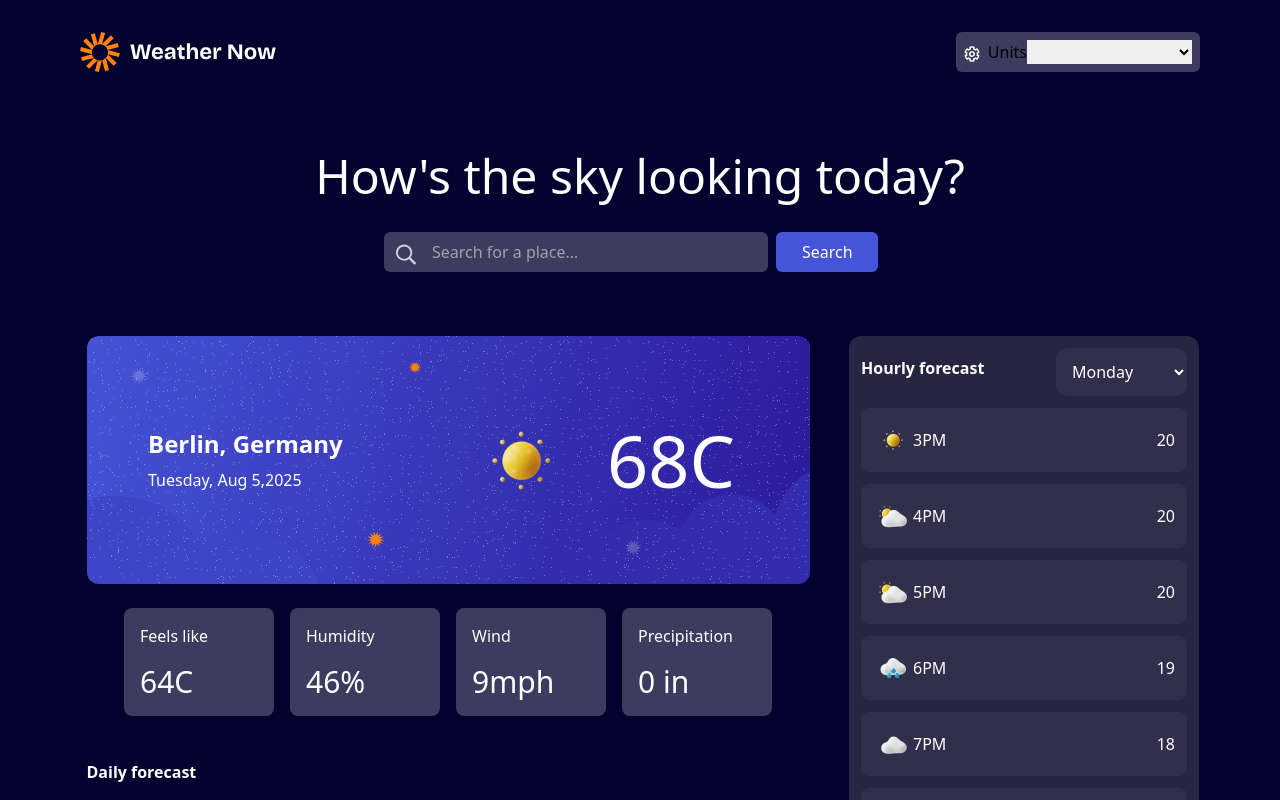
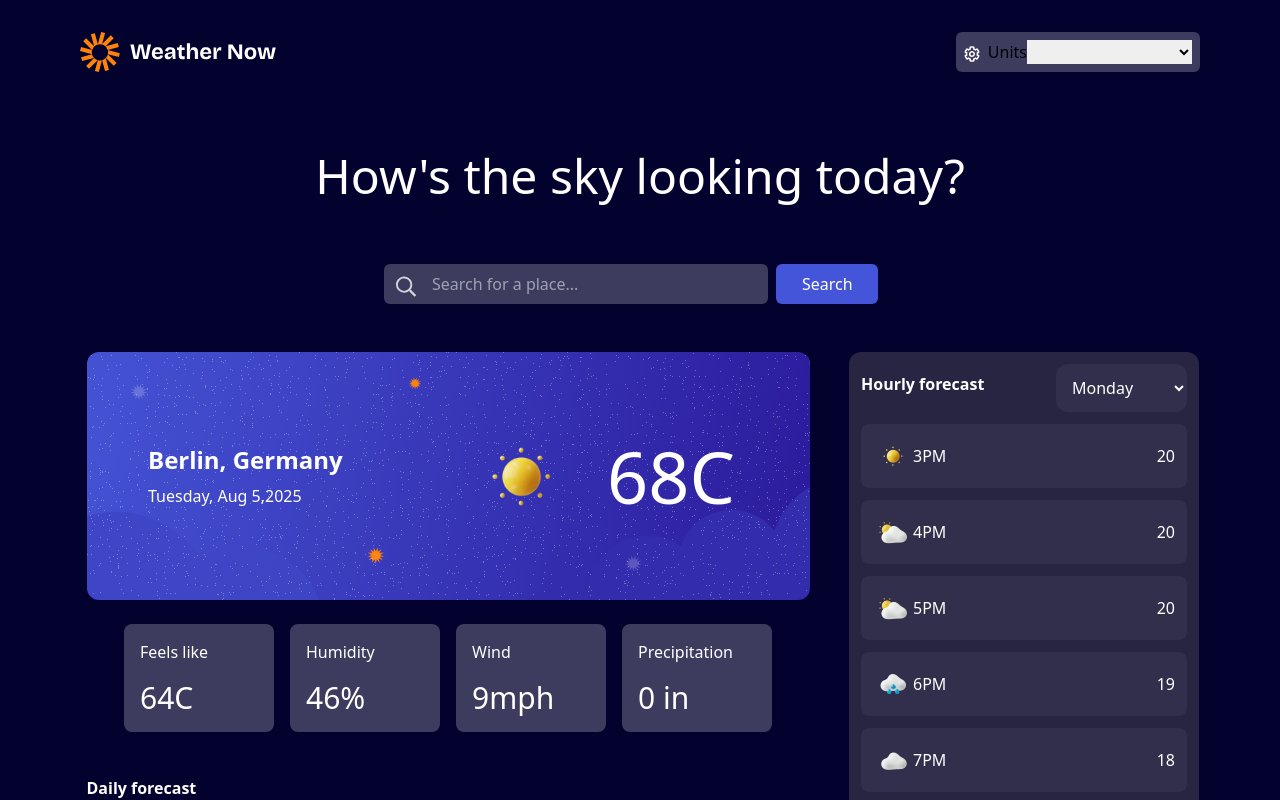
Before and after one commit to szczepanieceryk/weather-app, a React (Vite) app: page / in a window 1280 px wide. Shown: the top 800 px of the page. Built offline with nearby package versions, Linux system fonts and the light colour scheme.

Commit message:
fix(ui): changer margins of header elements on desktop

```diff
--- a/src/App.tsx
+++ b/src/App.tsx
@@ -9,7 +9,7 @@ const App = () => {
     <div className="pb-[4rem] bg-[#03012dff]">
       <Navigation />
       <Header />
-      <div className="lg:grid lg:grid-cols-3 lg:mt-[4rem] lg:max-w-6xl lg:mx-auto justify-items-center">
+      <div className="lg:grid lg:grid-cols-3 lg:mt-[3rem] lg:max-w-6xl lg:mx-auto justify-items-center">
         <div className="lg:col-span-2">
           <TodayForecast />
           <DailyForecast />
--- a/src/layouts/Header.tsx
+++ b/src/layouts/Header.tsx
@@ -3,7 +3,7 @@ import searchIcon from '../assets/images/icon-search.svg';
 const Header: React.FC = () => {
   return (
     <div className="mt-[3rem] max-w-[95%] mx-auto flex flex-wrap justify-center text-center">
-      <h1 className="mb-[2rem] basis-full text-white text-5xl">
+      <h1 className="mb-[2rem] lg:mb-[4rem] basis-full text-white text-5xl">
         How&apos;s the sky looking today?
       </h1>
       <form action="" className="w-full mx-auto md:max-w-lg">
```
